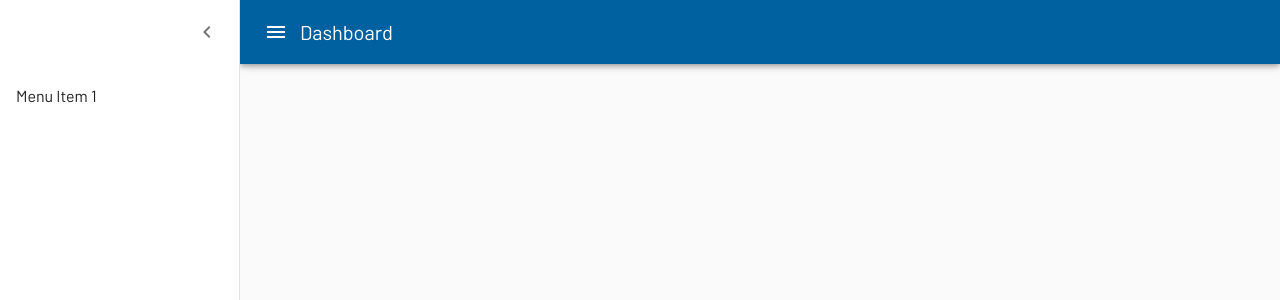
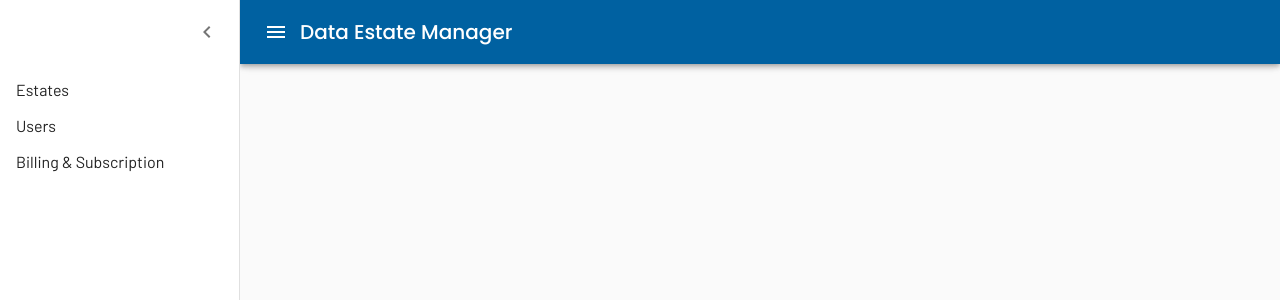
Before and after one commit to DataEstate/de-admin, a React app: page / in a window 1280 px wide. Both pictures are taken after a click on the button "open drawer". Shown: the top 300 px of the page. Built offline with nearby package versions, Linux system fonts and the light colour scheme.

Commit message:
Added configuration provider to supply site configurations.

```diff
--- a/src/components/Navigation/NavigationBar.jsx
+++ b/src/components/Navigation/NavigationBar.jsx
@@ -4,9 +4,8 @@ import React from "react";
 import classnames from "classnames";
 import {
   Drawer,
-  List,
-  ListItem,
-  ListItemText,
+  MenuList,
+  MenuItem,
   IconButton,
   useTheme,
   makeStyles
@@ -17,9 +16,11 @@ import {
 } from "@material-ui/icons";
 
 import { type NavigationVariantType } from "./Types/NavigationVariantType";
+import { type MenuItemType } from "./Types/MenuItemType";
 
 type Props = {
   className?: string,
+  menuItems: Array<MenuItemType>,
   variant: NavigationVariantType,
   navBarWidth: number,
   open: boolean,
@@ -48,7 +49,8 @@ export const NavigationBar = ({
   variant = "persistent",
   open = true,
   navBarWidth = 240,
-  onNavBarToggle
+  onNavBarToggle,
+  menuItems = []
 }: Props) => {
   const theme = useTheme();
   const classes = useStyles({
@@ -57,7 +59,6 @@ export const NavigationBar = ({
   const childComponentClasses = {
     paper: classes.drawerPaper
   };
-
   return (
     <div className="NavigationBar">
       <Drawer
@@ -77,11 +78,13 @@ export const NavigationBar = ({
           </IconButton>
         </header>
         <nav className="NavigationBar__nav">
-          <List>
-            <ListItem>
-              <ListItemText>Menu Item 1</ListItemText>
-            </ListItem>
-          </List>
+          {menuItems && (
+            <MenuList>
+              {menuItems.map((menu, idx) => {
+                return <MenuItem key={idx}>{menu.label}</MenuItem>;
+              })}
+            </MenuList>
+          )}
         </nav>
       </Drawer>
     </div>
--- /dev/null
+++ b/src/components/Navigation/Types/MenuItemType.js
@@ -0,0 +1,24 @@
+// @flow
+
+export type MenuItemType = {
+  /**
+   * The displayed text of the menu
+   */
+  label: string,
+  /**
+   * Hyperlink for the menu item.
+   */
+  link?: string,
+  /**
+   * If it's a hyperlink, used to define the target (i.e. _blank)
+   */
+  target?: string,
+  /**
+   * onClick handler if it should trigger an event.
+   */
+  onClick?: (e: any) => void,
+  /**
+   * submenu, if this menu item has any submenu.
+   */
+  submenu?: Array<MenuItemType>
+};
--- /dev/null
+++ b/src/configs/DataEstate/config.js
@@ -0,0 +1,25 @@
+// @flow
+
+import { type ConfigurationStateType } from "src/context/Types/ConfigurationtStateType";
+
+export const config: ConfigurationStateType = {
+  site: {
+    title: "Data Estate Manager",
+    tagline: "Manage your data today"
+  },
+  navigation: {
+    menu: [
+      {
+        label: "Estates"
+      },
+      {
+        label: "Users"
+      },
+      {
+        label: "Billing & Subscription"
+      }
+    ]
+  }
+};
+
+export default config;
--- /dev/null
+++ b/src/configs/DataEstate/index.js
@@ -0,0 +1,4 @@
+// @flow
+
+export { default as config } from "./config";
+export { default as theme } from "./theme";
--- a/src/themes/dataEstateTheme.js
+++ b/src/configs/DataEstate/theme.js
@@ -24,7 +24,14 @@ const typography = {
     fontWeight: 500
   },
   h4: {
+    fontFamily: primaryFontFamily,
     fontWeight: 600
+  },
+  h5: {
+    fontFamily: primaryFontFamily
+  },
+  h6: {
+    fontFamily: primaryFontFamily
   }
 };
 
@@ -44,7 +51,9 @@ const palette = {
   }
 };
 
-export const dataEstateTheme = {
+export const theme = {
   typography,
   palette
 };
+
+export default theme;
--- a/src/containers/Navigation/SiteFrame.jsx
+++ b/src/containers/Navigation/SiteFrame.jsx
@@ -9,13 +9,15 @@ import { NavigationBar, HeaderBar, FooterBar } from "src/components/Navigation";
 import { toggleNavbarOpenAction } from "src/context/actions";
 
 import { type NavigationVariantType } from "src/components/Navigation/Types/NavigationVariantType";
+import { type MenuItemType } from "src/components/Navigation/Types/MenuItemType";
 
 type Props = {
   children: any,
   title: string,
   variant: NavigationVariantType,
   navBarWidth: number,
-  className?: string
+  className?: string,
+  menuItems: Array<MenuItemType>
 };
 
 const useStyles = makeStyles(theme => {
@@ -47,7 +49,8 @@ export const SiteFrame = ({
   title,
   variant = "persistent",
   navBarWidth = 240,
-  className
+  className,
+  menuItems = []
 }: Props) => {
   const { navBarOpen, dispatch } = useContext(AppStateContext);
   const classes = useStyles(navBarWidth);
@@ -72,6 +75,7 @@ export const SiteFrame = ({
         navBarWidth={navBarWidth}
         open={navBarOpen}
         onNavBarToggle={handleNavbarOpen}
+        menuItems={menuItems}
       />
       <main
         className={classnames("SiteFrame_content", classes.content, {
--- /dev/null
+++ b/src/context/ConfigurationContext.js
@@ -0,0 +1,16 @@
+// @flow
+
+import React, { createContext } from "react";
+
+import { type ConfigurationStateType } from "./Types/ConfigurationtStateType";
+
+export const ConfigurationContext = createContext<ConfigurationStateType>({
+  site: {
+    title: ""
+  },
+  navigation: {
+    menu: []
+  }
+});
+
+export default ConfigurationContext;
--- /dev/null
+++ b/src/context/ConfigurationProvider.js
@@ -0,0 +1,20 @@
+// @flow
+
+import React from "react";
+import ConfigurationContext from "./ConfigurationContext";
+
+import { type ConfigurationStateType } from "./Types/ConfigurationtStateType";
+
+const { Provider } = ConfigurationContext;
+
+type Props = {
+  config: ConfigurationStateType,
+  children: any
+};
+
+export const ConfigurationProvider = ({ config, children }: Props) => {
+  //Intended to not use dispatch at this point.
+  return <Provider value={config}>{children}</Provider>;
+};
+
+export default ConfigurationProvider;
--- /dev/null
+++ b/src/context/Types/ConfigurationtStateType.js
@@ -0,0 +1,16 @@
+// @flow
+
+import { type MenuItemType } from "src/components/Navigation/Types/MenuItemType";
+
+export type ConfigurationStateType = {
+  site: {
+    title: string,
+    tagline?: string
+  },
+  /**
+   * Navgiation items
+   */
+  navigation: {
+    menu: Array<MenuItemType>
+  }
+};
--- /dev/null
+++ b/src/context/index.js
@@ -0,0 +1,5 @@
+export { default as ConfigurationProvider } from "./ConfigurationProvider";
+export { default as ConfigurationContext } from "./ConfigurationContext";
+export { default as AppStateProvider } from "./AppStateProvider";
+export { default as AppStateContext } from "./AppStateContext";
+export { default as AppStateReducer } from "./AppStateReducers";
--- a/src/index.js
+++ b/src/index.js
@@ -6,22 +6,24 @@ import { configureStore } from "./store";
 import { createMuiTheme, ThemeProvider } from "@material-ui/core/styles";
 
 import { App } from "./views";
-import { AppStateProvider } from "./context/AppStateProvider";
+import { AppStateProvider, ConfigurationProvider } from "./context";
 import { getDefaultAppState, getDefaultReduxStore } from "./helpers";
 
-import { dataEstateTheme } from "./themes/dataEstateTheme";
+import { theme as themeConfig, config } from "./configs/DataEstate";
 
 const appContainer = document.getElementById("root");
 const store = configureStore(getDefaultReduxStore());
-const theme = createMuiTheme(dataEstateTheme);
+const theme = createMuiTheme(themeConfig);
 
 render(
   <ThemeProvider theme={theme}>
-    <AppStateProvider store={getDefaultAppState()}>
-      <ReduxProvider store={store}>
-        <App />
-      </ReduxProvider>
-    </AppStateProvider>
+    <ConfigurationProvider config={config}>
+      <AppStateProvider store={getDefaultAppState()}>
+        <ReduxProvider store={store}>
+          <App />
+        </ReduxProvider>
+      </AppStateProvider>
+    </ConfigurationProvider>
   </ThemeProvider>,
   appContainer
 );
--- a/src/views/App.jsx
+++ b/src/views/App.jsx
@@ -6,7 +6,7 @@
  * @author Rolf Chen <rolf.chen@dataestate.com.au>
  */
 
-import React from "react";
+import React, { useContext } from "react";
 import classnames from "classnames";
 import {
   useTheme,
@@ -14,6 +14,7 @@ import {
   Typography,
   CssBaseline
 } from "@material-ui/core";
+import { ConfigurationContext } from "src/context";
 import { SiteFrame } from "src/containers";
 import { toggleNavbarOpenAction } from "src/context/actions";
 import { propIfExists } from "src/helpers";
@@ -40,11 +41,24 @@ const useStyles = makeStyles(theme => {
 export const App = ({ id }: AppProps) => {
   const classes = useStyles();
 
+  const { site, navigation } = useContext(ConfigurationContext);
+
+  const testMenus = [
+    {
+      label: "Invoices"
+    }
+  ];
+
   return (
-    <SiteFrame title="Dashboard" navBarWidth={drawerWidth} className="App">
+    <SiteFrame
+      title={site.title}
+      navBarWidth={drawerWidth}
+      className="App"
+      menuItems={navigation.menu}
+    >
       <div>Hi, I am a website</div>
     </SiteFrame>
   );
 };
-
+[];
 export default App;
```
